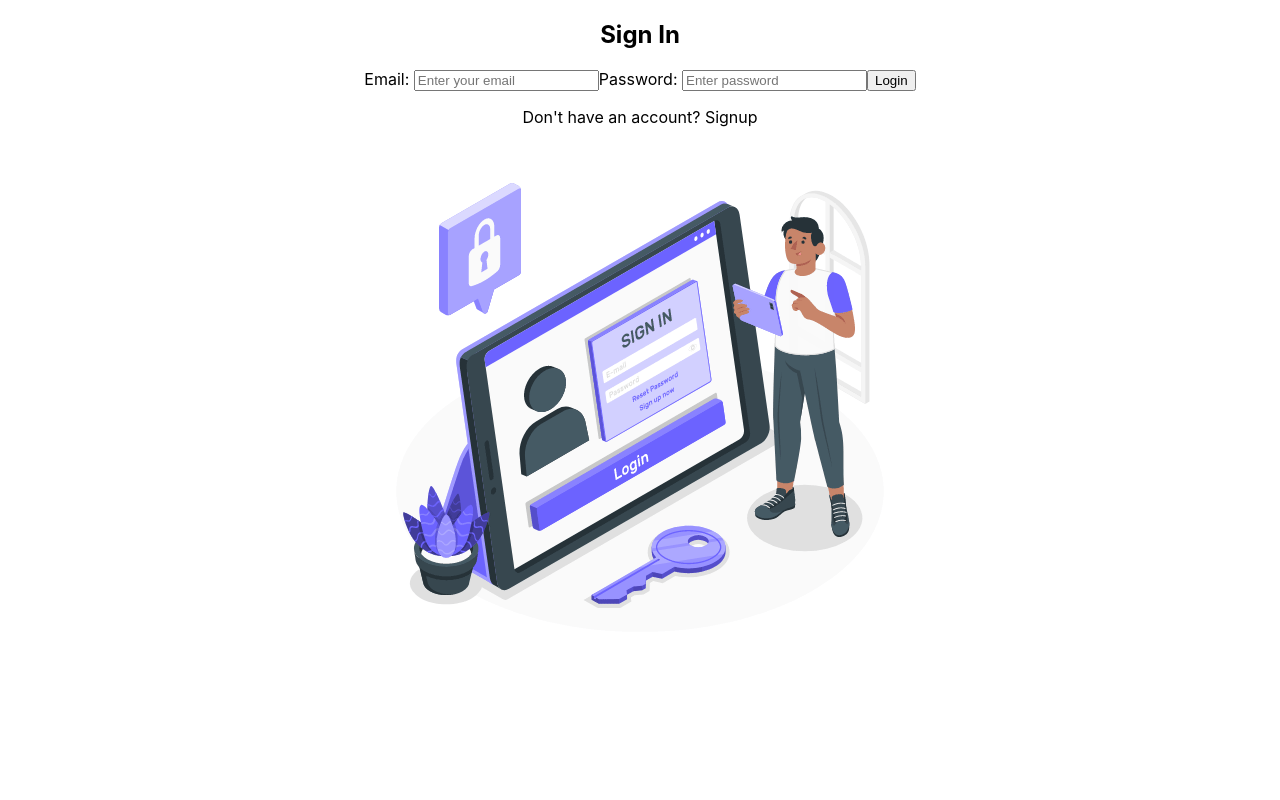
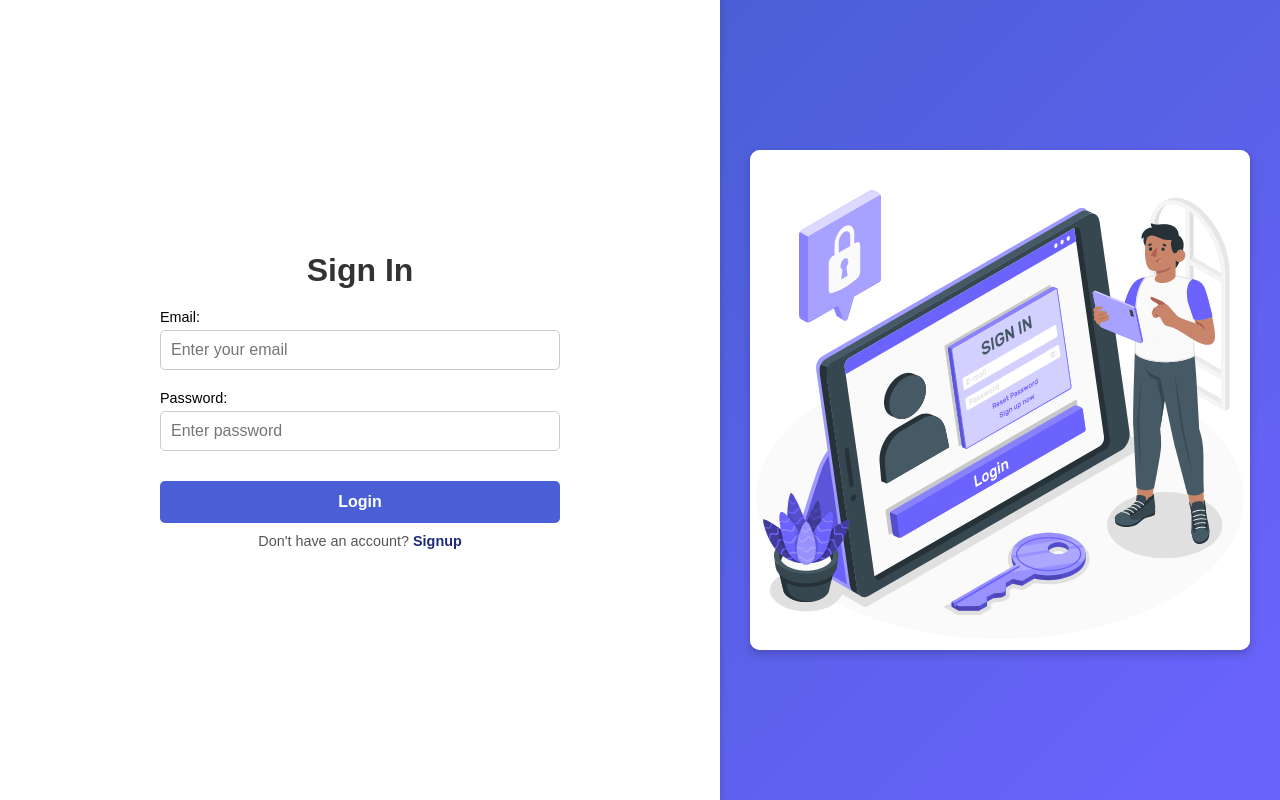
Before and after one commit to fatima-alzahraa-hammoud/quiz-app-website, a React (Create React App) app in the folder frontend/: page / in a window 1280 px wide. Built offline with nearby package versions, Linux system fonts and the light colour scheme.

Commit message:
React <> Style - login page

```diff
--- a/frontend/src/pages/Login.jsx
+++ b/frontend/src/pages/Login.jsx
@@ -3,7 +3,7 @@ import loginImage from "../assets/images/Tablet login.gif";
 //import "../styles/base/utilities.css"
 //import { requestApi } from "../utils/request";
 //import {requestMethods} from "../utils/enums/requestsMethod";
-//import "../styles/login.css";
+import "../styles/login.css";
 import {useNavigate} from "react-router-dom";
 
 const Login = () =>{
@@ -70,7 +70,7 @@ const Login = () =>{
             </div>
 
             <div className="login-image">
-                <img src={loginImage} alt="" />
+                <img src={loginImage} alt="login image" />
             </div>
         </div>
     )
--- a/frontend/src/styles/login.css
+++ b/frontend/src/styles/login.css
@@ -0,0 +1,137 @@
+* {
+    margin: 0;
+    padding: 0;
+    border: 0;
+    box-sizing: border-box;
+    background-color: #fff;
+}
+
+body {
+    margin: 0;
+    font-family: 'Arial', sans-serif;
+}
+
+.login-page {
+    display: flex;
+    height: 100vh;
+    overflow: hidden;
+    background-color: #f4f4f9;
+}
+
+.login-section {
+    flex: 1;
+    display: flex;
+    flex-direction: column;
+    justify-content: center;
+    align-items: center;
+    padding: 0 100px;
+    background-color: #fff;
+    box-shadow: 2px 0px 5px rgba(0, 0, 0, 0.1);
+    z-index: 2;
+}
+
+.login-section h2 {
+    font-size: 2rem;
+    margin-bottom: 20px;
+    color: #333;
+}
+
+.start-form {
+    width: 100%;
+    max-width: 400px;
+}
+
+label {
+    display: block;
+    margin-bottom: 5px;
+    text-align: start;
+    font-size: 0.9rem;
+    color: black;
+}
+
+input {
+    width: 100%;
+    padding: 10px;
+    margin-bottom: 20px;
+    border: 1px solid #ccc;
+    border-radius: 5px;
+    font-size: 1rem;
+}
+
+.login-btn {
+    width: 100%;
+    padding: 12px;
+    background-color: #4a5fd5;
+    color: white;
+    border: none;
+    border-radius: 5px;
+    cursor: pointer;
+    font-size: 1rem;
+    font-weight: bold;
+    margin-top: 10px;
+}
+
+.login-btn:hover {
+    background-color: #1d2b7a;
+}
+
+.error {
+    color: red;
+    font-size: 0.9rem;
+}
+
+.signup-text {
+    font-size: 0.9rem;
+    color: #555;
+    text-align: center;
+    margin-top: 10px;
+}
+
+.signup-link {
+    color: #1d2b7a;
+    font-weight: bold;
+    text-decoration: none;
+    cursor: pointer;
+}
+
+.signup-link:hover {
+    text-decoration: underline;
+    color: #4a5fd5;
+}
+
+.login-image {
+    flex: 1;
+    display: flex;
+    justify-content: center;
+    align-items: center;
+    background: linear-gradient(135deg, #4a5fd5, #6c63ff);
+    padding: 20px;
+}
+
+.login-image img {
+    max-width: 100%;
+    height: auto;
+    object-fit: cover;
+    border-radius: 10px;
+    box-shadow: 0 4px 8px rgba(0, 0, 0, 0.2);
+}
+
+@media (max-width: 768px) {
+    .login-page {
+        flex-direction: column;
+    }
+
+    .login-section {
+        padding: 20px;
+    }
+
+    .login-image {
+        height: 40vh;
+    }
+
+    .login-image img {
+        width: 100%;
+        height: auto;
+        border-radius: 0;
+    }
+}
```
